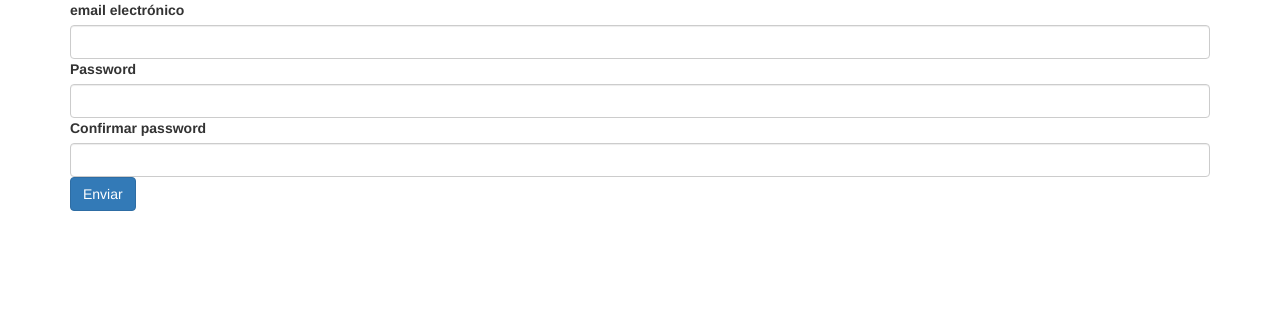
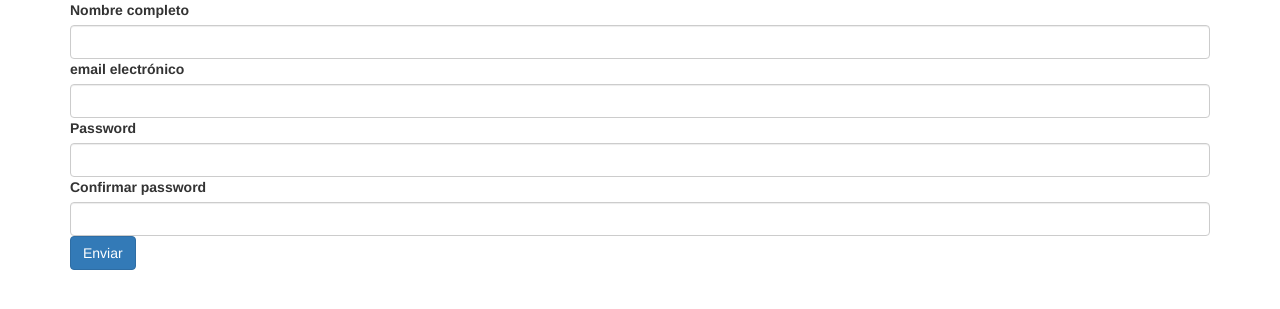
Before and after one commit to GustavoFrancoxd/task_manager_v2, a Flask app: page /signin in a window 1280 px wide. Shown: the top 309 px of the page. Run offline with Flask 3, Linux system fonts and the light colour scheme; some libraries are stand-ins or nearby versions.

Commit message:
cambios realizados y comentarios

```diff
--- a/app/__init__.py
+++ b/app/__init__.py
@@ -6,6 +6,12 @@ from app.extensions import database, mail
 
 
 def create_app():
+    """
+    crea y configura la aplicacion flask
+
+    Returns:
+        Flask: Instancia de la aplicación Flask configurada(booststrap, sqlalchemy, mail, blueprints).
+    """
     app = Flask(__name__)
     app.config.from_object(Config)
     Bootstrap(app)
--- a/app/controllers/auth_controller.py
+++ b/app/controllers/auth_controller.py
@@ -47,6 +47,7 @@ def signin_controller():
     context = {"signin_form": signin_form}
 
     if signin_form.validate_on_submit():
+        nombre = signin_form.nombre.data
         email = signin_form.email.data
         password = signin_form.password.data
 
@@ -70,7 +71,9 @@ def signin_controller():
             if password != confirm_password:
                 raise ValueError("Las contraseñas no coinciden.")
 
-            nuevo_usuario = Usuario(email=email, password=hashed_password)
+            nuevo_usuario = Usuario(
+                nombre_usuario=nombre, email=email, password=hashed_password
+            )
             token = generar_token_confirmacion(nuevo_usuario.email)
             nuevo_usuario.token = token
             nuevo_usuario.token_expira = datetime.utcnow() + timedelta(hours=1)
--- a/app/controllers/task_controller.py
+++ b/app/controllers/task_controller.py
@@ -30,7 +30,7 @@ def dashboard_controller():
         .all()
     )
 
-    context = {"notas": tareas, "email": session["email"]}
+    context = {"notas": tareas, "email": session["email"], "info_usuario": usuario}
 
     return render_template("dashboard.html", **context)
 
--- a/app/extensions.py
+++ b/app/extensions.py
@@ -1,5 +1,11 @@
 from flask_sqlalchemy import SQLAlchemy
 from flask_mail import Mail
 
+"""
+    este archivo contiene la conexion a la base de datos,
+    y tambien la conexion al correo. se guardan como extensiones,
+    para evitar error con la importacion redundante.
+"""
+
 database = SQLAlchemy()
 mail = Mail()
--- a/app/forms/auth_forms.py
+++ b/app/forms/auth_forms.py
@@ -24,6 +24,9 @@ class LoginForm(FlaskForm):
 
 
 class SigninForm(FlaskForm):
+    nombre = StringField(
+        "Nombre completo", validators=[DataRequired(), Length(min=2, max=60)]
+    )
     email = StringField(
         "email electrónico",
         validators=[
--- a/app/models/models.py
+++ b/app/models/models.py
@@ -5,6 +5,7 @@ from app.extensions import database
 class Usuario(database.Model):
     __tablename__ = "usuario"
     id_usuario = database.Column(database.Integer, primary_key=True)
+    nombre_usuario = database.Column(database.String(60), nullable=False)
     email = database.Column(database.String(50), unique=True, nullable=False)
     password = database.Column(database.String(255), nullable=False)
     token = database.Column(database.String(255), nullable=True)
--- a/app/routes/auth_routes.py
+++ b/app/routes/auth_routes.py
@@ -13,29 +13,35 @@ auth = Blueprint("auth", __name__)
 
 @auth.route("/login", methods=["GET", "POST"])
 def login():
+    #lleva al controlador encargado de mostrar el template y procesar el inicio de sesion
     return login_controller()
 
 
 @auth.route("/logout")
 def logout():
+    #controlador encargado de terminar la sesion del usuario
     return logout_controller()
 
 
 @auth.route("/signin", methods=["GET", "POST"])
 def signin():
+    #controlador encargado de mostrar formulario, registrar usuarios nuevos y mandar correo de confirmacion
     return signin_controller()
 
 
 @auth.route("/confirm/<token>")
 def confirm_email(token):
+    #controlador encargado de validar token de usuarios registrados
     return confirm_email_controller(token)
 
 
 @auth.route("/reset_password", methods=["GET", "POST"])
 def reset_request():
+    #controlador encargado de enviar un token para resetear password
     return reset_request_controller()
 
 
 @auth.route("/reset_password/<token>", methods=["GET", "POST"])
 def reset_token(token):
+    #controlador encargado de validar token de reseteo de password
     return reset_token_controller(token)
--- a/app/routes/task_routes.py
+++ b/app/routes/task_routes.py
@@ -13,24 +13,29 @@ task = Blueprint("task", __name__)
 
 @task.route("/dashboard")
 def dashboard():
+    #controlador encargado de mostrar el dashboard del programa cuando inicie el usuario
     return dashboard_controller()
 
 
 @task.route("/cambiar_estatus/<int:nota_id>", methods=["POST"])
 def cambiar_estatus(nota_id):
+    #controlador para cambiar estatus de una nota de un usuario
     return cambiar_estatus_controller(nota_id)
 
 
 @task.route("/crear", methods=["GET", "POST"])
 def crear_nota():
+    #controlador para mostrar formulario y crear nota de un usuario
     return crear_nota_controller()
 
 
 @task.route("/eliminar/<int:nota_id>", methods=["POST"])
 def eliminar_nota(nota_id):
+    #controlador para eliminar una nota de un usuario
     return eliminar_nota_controller(nota_id)
 
 
 @task.route("/editar/<int:nota_id>", methods=["GET", "POST"])
 def editar_nota(nota_id):
+    #controlador para mostrar formulario de editar nota y guardar cambios
     return editar_nota_controller(nota_id)
--- a/app/templates/dashboard.html
+++ b/app/templates/dashboard.html
@@ -8,6 +8,7 @@
     <!-- Sidebar -->
     <nav class="col-md-2 d-none d-md-block bg-light sidebar shadow-sm vh-100">
       <div class="position-sticky pt-3">
+        <h5 class="text-center mb-3 mt-2">{{ info_usuario.nombre_usuario }}</h5>
         <h5 class="text-center mb-3 mt-2">{{ email }}</h5>
         <ul class="nav flex-column">
           <li class="nav-item">
--- a/app/templates/signin.html
+++ b/app/templates/signin.html
@@ -11,6 +11,11 @@
 <div class="container">
     <form method="POST">
         {{ signin_form.csrf_token }}
+        <div class="mb-3">
+            {{ signin_form.nombre.label(class="form-label") }}
+            {{ signin_form.nombre(class="form-control") }}
+        </div>
+
         <div class="mb-3">
             {{ signin_form.email.label(class="form-label") }}
             {{ signin_form.email(class="form-control") }}
--- a/main.py
+++ b/main.py
@@ -7,4 +7,5 @@ with app.app_context():
     database.create_all()
 
 if __name__ == "__main__":
+    # opcion debug activada(desactivar en produccion), acceso a la red en puerto 5001
     app.run(host="0.0.0.0", port=5001, debug=True)
```
Also changed, not shown: app/config.py (+5 -2 lines), app/routes/__init__.py (+7 -1 lines), README.md (added).
